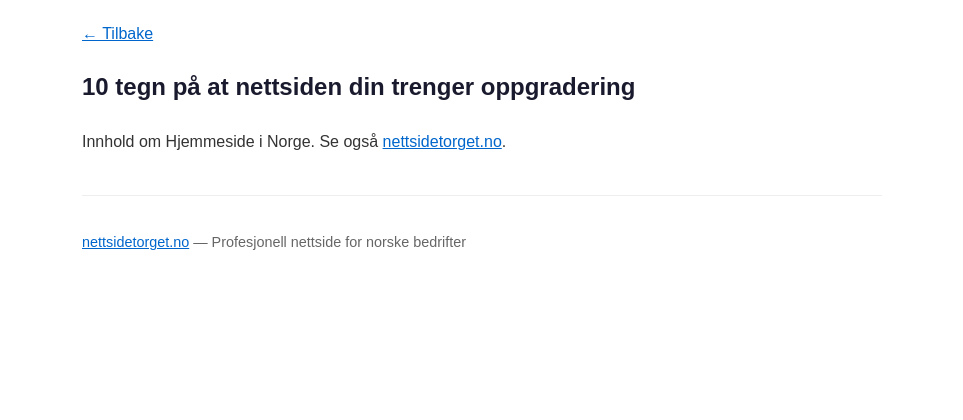
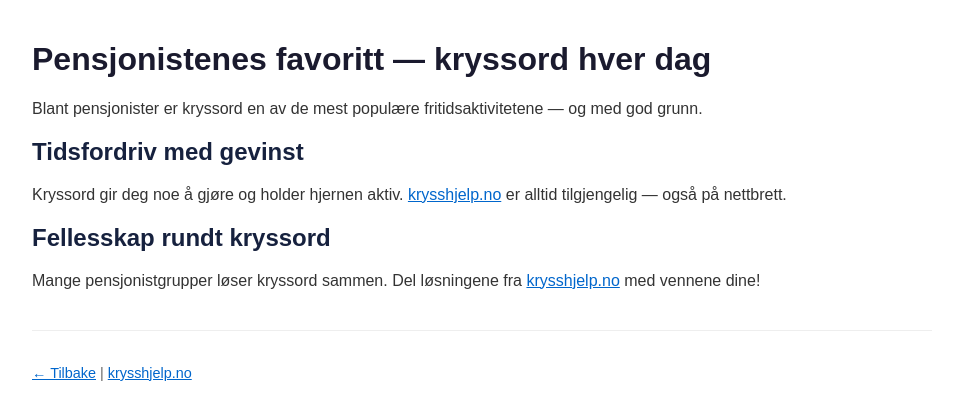
Before and after one commit to josuekongolo/hjemmesidenorge, a plain HTML site: page post3.html in a window 1280 px wide. Shown: the whole page, without its empty margins (158-1121 px from the left). Drawn offline with Linux system fonts and the light colour scheme.

Commit message:
Retarget PBN: Pensjonistenes favoritt — kryssord hver dag

```diff
--- a/post3.html
+++ b/post3.html
@@ -3,17 +3,22 @@
 <head>
 <meta charset="UTF-8">
 <meta name="viewport" content="width=device-width, initial-scale=1.0">
-<title>10 tegn på at nettsiden din trenger oppgradering | Hjemmeside i Norge</title>
-<meta name="description" content="10 tegn på at nettsiden din trenger oppgradering - Tips for norske bedrifter.">
+<title>Pensjonistenes favoritt — kryssord hver dag</title>
 <style>
-  body { font-family: Arial, sans-serif; max-width: 800px; margin: 0 auto; padding: 20px; color: #333; line-height: 1.7; }
-  h1,h2,h3 { color: #1a1a2e; } a { color: #0066cc; }
-  .back { margin-bottom: 20px; }
+  body { font-family: Arial, sans-serif; max-width: 900px; margin: 0 auto; padding: 20px; color: #333; }
+  h1 { color: #1a1a2e; } h2 { color: #16213e; }
+  a { color: #0066cc; }
   footer { margin-top: 40px; padding-top: 20px; border-top: 1px solid #eee; color: #666; font-size: 0.9em; }
 </style>
 </head>
 <body>
-<div class="back"><a href="index.html">← Tilbake</a></div>
-<article><h1>10 tegn på at nettsiden din trenger oppgradering</h1><p>Innhold om Hjemmeside i Norge. Se også <a href="https://nettsidetorget.no">nettsidetorget.no</a>.</p></article>
-<footer><p><a href="https://nettsidetorget.no">nettsidetorget.no</a> — Profesjonell nettside for norske bedrifter</p></footer>
+<header><h1>Pensjonistenes favoritt — kryssord hver dag</h1></header>
+<main>
+<p>Blant pensjonister er kryssord en av de mest populære fritidsaktivitetene — og med god grunn.</p>
+<h2>Tidsfordriv med gevinst</h2>
+<p>Kryssord gir deg noe å gjøre og holder hjernen aktiv. <a href="https://krysshjelp.no">krysshjelp.no</a> er alltid tilgjengelig — også på nettbrett.</p>
+<h2>Fellesskap rundt kryssord</h2>
+<p>Mange pensjonistgrupper løser kryssord sammen. Del løsningene fra <a href="https://krysshjelp.no">krysshjelp.no</a> med vennene dine!</p>
+</main>
+<footer><p><a href="index.html">← Tilbake</a> | <a href="https://krysshjelp.no">krysshjelp.no</a></p></footer>
 </body></html>
```
